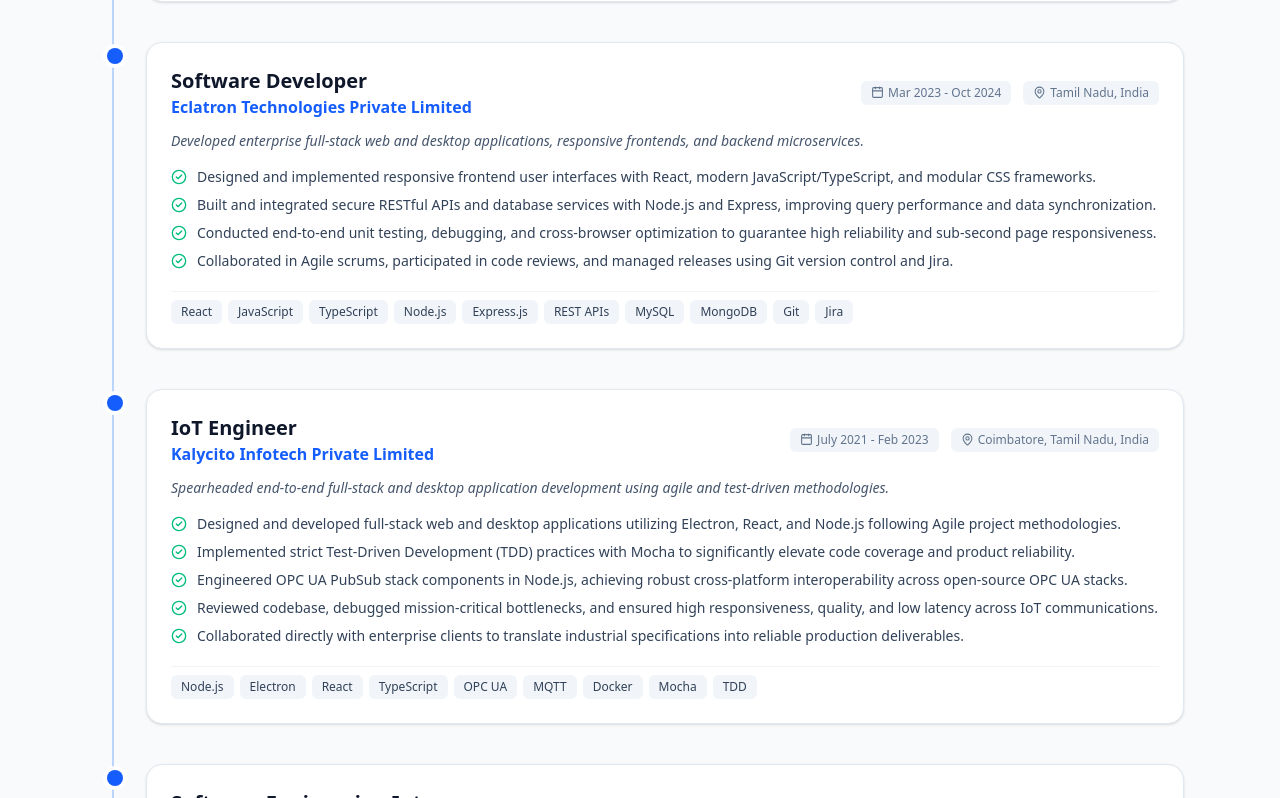
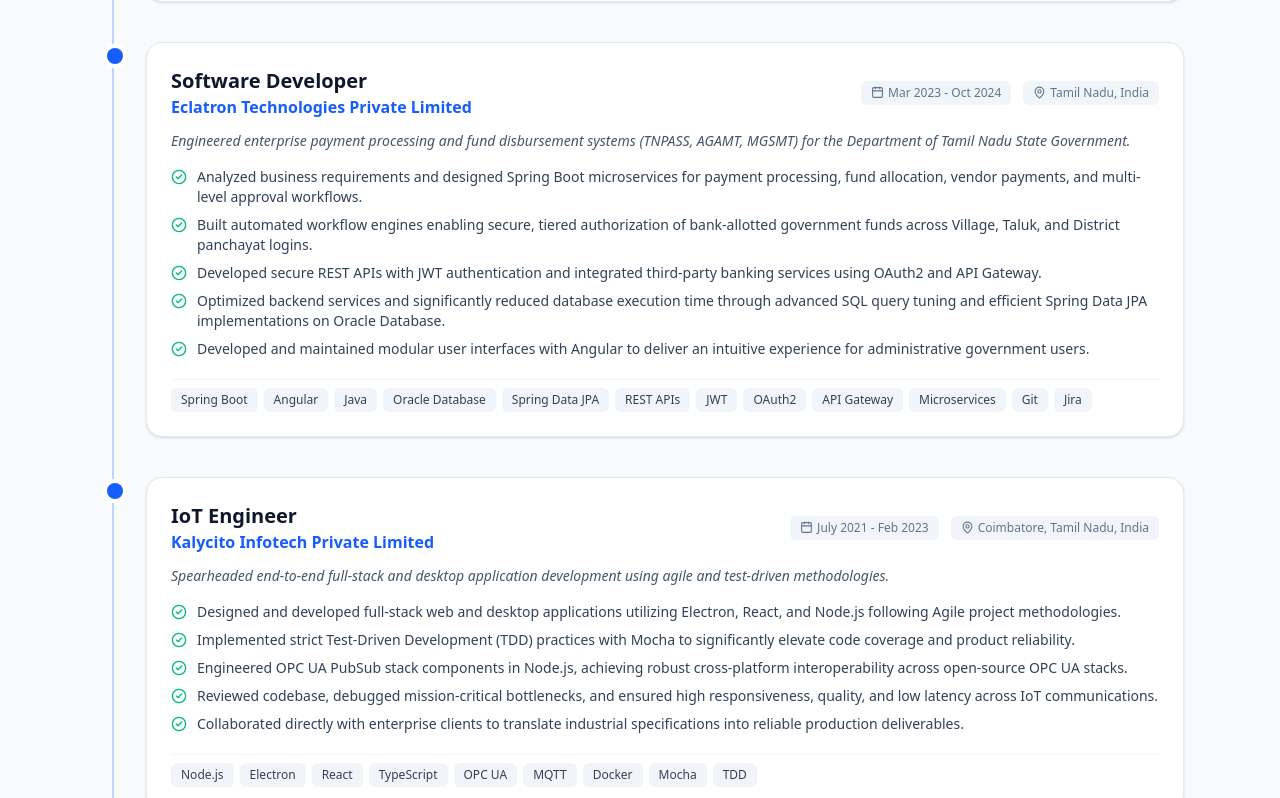
Before and after one commit to Gowthaman-Paramasivam/Resume, a React (Vite) app: page / in a window 1280 px wide. Shown: the part 1542-2340 px from the top of the page. Built offline with nearby package versions, Linux system fonts and the light colour scheme.

Commit message:
feat: add TNPASS, AGAMT, MGSMT project and Spring Boot/Angular skills for Eclatron

```diff
--- a/src/data/resumeData.js
+++ b/src/data/resumeData.js
@@ -14,19 +14,19 @@
   skills: [
     {
       category: "Programming Languages & Frontend",
-      items: ["JavaScript (ES6+)", "TypeScript", "React", "HTML5", "CSS3", "AJAX", "jQuery", "Storybook", "Tailwind CSS"]
+      items: ["Java", "TypeScript", "JavaScript (ES6+)", "Angular", "React", "HTML5", "CSS3", "Tailwind CSS", "AJAX", "jQuery", "Storybook"]
     },
     {
-      category: "Backend, APIs & Protocols",
-      items: ["Node.js", "Express.js", "JSON", "RESTful APIs", "OPC UA PubSub", "MQTT", "Publish/Subscribe", "Client/Server Architecture"]
+      category: "Backend, Frameworks & APIs",
+      items: ["Spring Boot", "Node.js", "Express.js", "RESTful APIs", "Microservices", "Spring Data JPA", "JWT", "OAuth2", "API Gateway", "OPC UA PubSub", "MQTT"]
     },
     {
-      category: "Desktop & Unit Testing",
-      items: ["Electron", "Mocha (Unit Testing)", "TDD Approach", "Balsamiq (UI/UX Design)", "Webpack", "Vite"]
+      category: "Databases & Architecture",
+      items: ["Oracle Database", "MySQL", "MongoDB", "Query Optimization", "Multi-Level Workflow Systems", "Client/Server"]
     },
     {
-      category: "Databases, DevOps & Tools",
-      items: ["MySQL", "MongoDB", "Docker", "Linux", "Windows", "Git", "GitHub", "GitLab", "Gerrit", "Jira", "VS Code"]
+      category: "Desktop, DevOps & Testing",
+      items: ["Electron", "Docker", "Mocha (Unit Testing)", "TDD Approach", "Balsamiq", "Linux", "Windows", "Git", "GitHub", "GitLab", "Gerrit", "Jira", "Webpack", "Vite"]
     }
   ],
   experience: [
@@ -48,14 +48,15 @@
       company: "Eclatron Technologies Private Limited",
       location: "Tamil Nadu, India",
       period: "Mar 2023 - Oct 2024",
-      description: "Developed enterprise full-stack web and desktop applications, responsive frontends, and backend microservices.",
+      description: "Engineered enterprise payment processing and fund disbursement systems (TNPASS, AGAMT, MGSMT) for the Department of Tamil Nadu State Government.",
       highlights: [
-        "Designed and implemented responsive frontend user interfaces with React, modern JavaScript/TypeScript, and modular CSS frameworks.",
-        "Built and integrated secure RESTful APIs and database services with Node.js and Express, improving query performance and data synchronization.",
-        "Conducted end-to-end unit testing, debugging, and cross-browser optimization to guarantee high reliability and sub-second page responsiveness.",
-        "Collaborated in Agile scrums, participated in code reviews, and managed releases using Git version control and Jira."
+        "Analyzed business requirements and designed Spring Boot microservices for payment processing, fund allocation, vendor payments, and multi-level approval workflows.",
+        "Built automated workflow engines enabling secure, tiered authorization of bank-allotted government funds across Village, Taluk, and District panchayat logins.",
+        "Developed secure REST APIs with JWT authentication and integrated third-party banking services using OAuth2 and API Gateway.",
+        "Optimized backend services and significantly reduced database execution time through advanced SQL query tuning and efficient Spring Data JPA implementations on Oracle Database.",
+        "Developed and maintained modular user interfaces with Angular to deliver an intuitive experience for administrative government users."
       ],
-      technologies: ["React", "JavaScript", "TypeScript", "Node.js", "Express.js", "REST APIs", "MySQL", "MongoDB", "Git", "Jira"]
+      technologies: ["Spring Boot", "Angular", "Java", "Oracle Database", "Spring Data JPA", "REST APIs", "JWT", "OAuth2", "API Gateway", "Microservices", "Git", "Jira"]
     },
     {
       role: "IoT Engineer",
@@ -87,6 +88,14 @@
     }
   ],
   projects: [
+    {
+      title: "TNPASS, AGAMT & MGSMT – State Government Payment Portals",
+      description: "Comprehensive financial disbursement and payment processing application developed for the Department of Tamil Nadu State Government. Manages bank-allotted government funds transferred to employees, vendors, and departments across Village, Taluk, and District panchayats through multi-level approval workflows.",
+      technologies: ["Spring Boot", "Angular", "Oracle Database", "Spring Data JPA", "JWT", "OAuth2", "API Gateway", "Microservices"],
+      github: null,
+      live: null,
+      metrics: "Secures multi-tier panchayat disbursements with bank API integration"
+    },
     {
       title: "OPC UA Compliant PubSub Configurator Tool",
       description: "High-performance desktop & web configurator application enabling seamless configuration of OPC UA publish-subscribe systems in industrial environments.",
```
